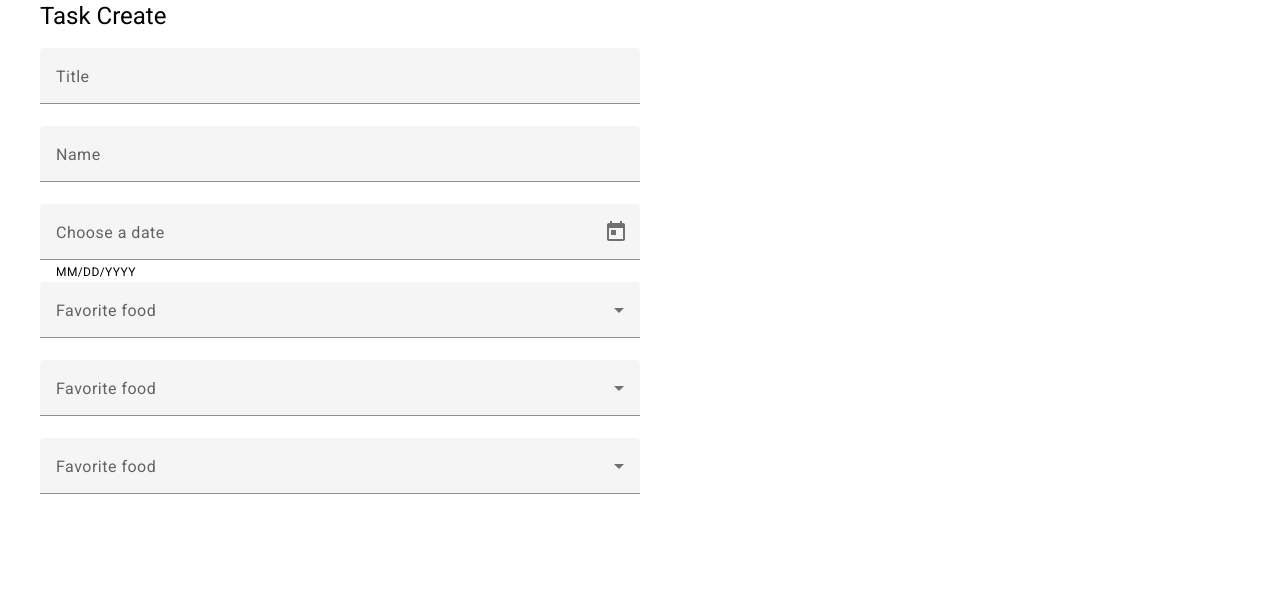
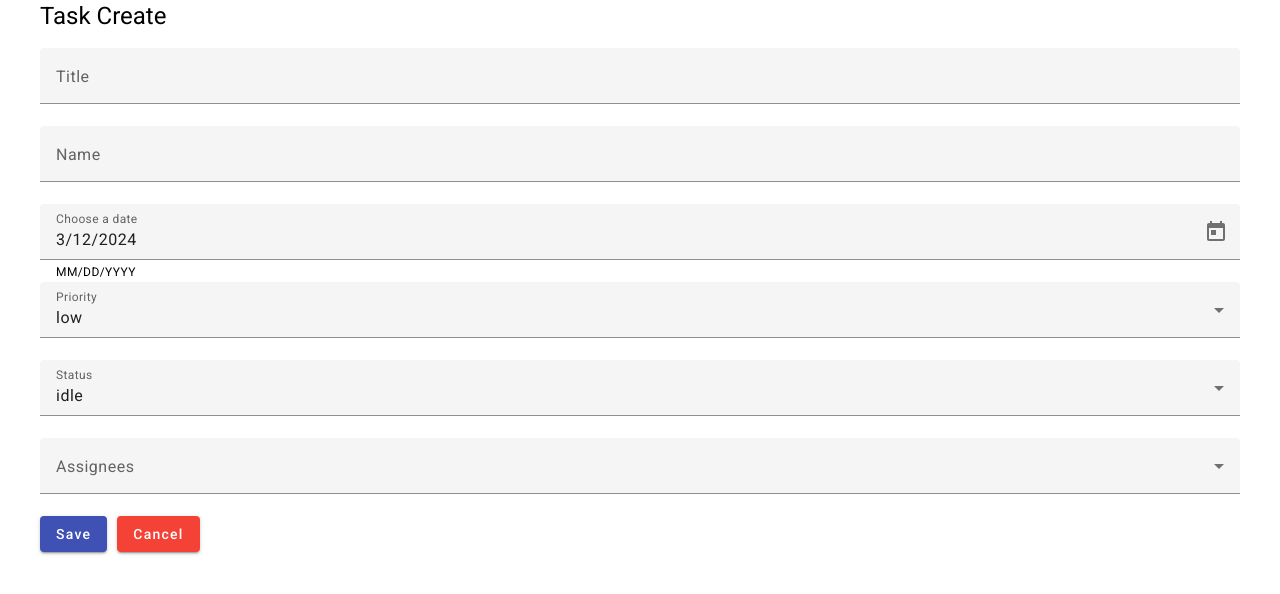
Before and after one commit to spnikit/EffectiveMobile, an Angular app: page /create in a window 1280 px wide. Shown: the top 594 px of the page. Built offline with nearby package versions, Linux system fonts and the light colour scheme.

Commit message:
create task complete

```diff
--- /dev/null
+++ b/src/app/models/constants.ts
@@ -0,0 +1,16 @@
+import { Assignee, TaskPriority, TaskStatus } from './task.model';
+
+export const TASK_PRIORITY: TaskPriority[] = ['low', 'medium', 'high'];
+export const TASK_STATUS: TaskStatus[] = ['idle', 'in-progress', 'done'];
+export const ASSIGNEES: Assignee[] = [
+  { id: '1', name: 'John Doe' },
+  { id: '7', name: 'Olivia Martinez' },
+  { id: '2', name: 'Jane Smith' },
+  { id: '3', name: 'Alice Johnson' },
+  { id: '4', name: 'Bob Williams' },
+  { id: '5', name: 'Eva Brown' },
+  { id: '6', name: 'Michael Wilson' },
+  { id: '8', name: 'William Jones' },
+  { id: '9', name: 'Sophia Garcia' },
+  { id: '10', name: 'Liam Brown' },
+];
--- a/src/app/models/task.model.ts
+++ b/src/app/models/task.model.ts
@@ -13,8 +13,8 @@ export interface Assignee {
   name: string;
 }
 
-type TaskPriority = `${TaskPriorityEnum}`;
-type TaskStatus = `${TaskStatusEnum}`;
+export type TaskPriority = `${TaskPriorityEnum}`;
+export type TaskStatus = `${TaskStatusEnum}`;
 
 export enum TaskPriorityEnum {
   low = 'low',
--- a/src/app/pages/main/main.component.scss
+++ b/src/app/pages/main/main.component.scss
@@ -1,7 +1,8 @@
 :host {
   display: block;
-  margin: 0 auto;
+  margin: 0 auto 20px;
   max-width: 1200px;
+  overflow-y: auto;
 }
 
 .task-create {
--- a/src/app/pages/task-create/task-create.component.html
+++ b/src/app/pages/task-create/task-create.component.html
@@ -1,47 +1,65 @@
 <h1>Task Create</h1>
 
+<form [formGroup]="form" (ngSubmit)="onSave()" class="create-form">
   <mat-form-field>
     <mat-label>Title</mat-label>
-  <input matInput>
+    <input formControlName="title" matInput>
   </mat-form-field>
 
   <mat-form-field>
     <mat-label>Name</mat-label>
-  <input matInput>
+    <input formControlName="name" matInput>
   </mat-form-field>
 
   <!--DATE PICKER-->
   <mat-form-field>
     <mat-label>Choose a date</mat-label>
-  <input matInput [matDatepicker]="picker">
+    <input formControlName="dueDate" matInput [matDatepicker]="picker">
     <mat-hint>MM/DD/YYYY</mat-hint>
     <mat-datepicker-toggle matIconSuffix [for]="picker"></mat-datepicker-toggle>
     <mat-datepicker #picker></mat-datepicker>
   </mat-form-field>
 
   <mat-form-field>
-  <mat-label>Favorite food</mat-label>
-  <mat-select>
-    @for (food of [1, 2, 3]; track food) {
-      <mat-option [value]="food">{{ food }}</mat-option>
+    <mat-label>Priority</mat-label>
+    <mat-select formControlName="priority">
+      @for (val of priority; track val) {
+        <mat-option [value]="val">{{ val }}</mat-option>
       }
     </mat-select>
   </mat-form-field>
 
   <mat-form-field>
-  <mat-label>Favorite food</mat-label>
-  <mat-select>
-    @for (food of [1, 2, 3]; track food) {
-      <mat-option [value]="food">{{ food }}</mat-option>
+    <mat-label>Status</mat-label>
+    <mat-select formControlName="status">
+      @for (val of status; track val) {
+        <mat-option [value]="val">{{ val }}</mat-option>
       }
     </mat-select>
   </mat-form-field>
 
   <mat-form-field>
-  <mat-label>Favorite food</mat-label>
-  <mat-select>
-    @for (food of [1, 2, 3]; track food) {
-      <mat-option [value]="food">{{ food }}</mat-option>
+    <mat-label>Assignees</mat-label>
+    <mat-select formControlName="assignees" multiple>
+      @for (assignee of assignees; track assignee.id) {
+        <mat-option [value]="assignee">{{ assignee.name }}</mat-option>
       }
     </mat-select>
   </mat-form-field>
+
+  <div class="actions">
+    <button
+      mat-raised-button
+      color="primary"
+      class="task-create"
+    >Save
+    </button>
+    <button
+      (click)="onCancel()"
+      mat-raised-button
+      color="warn"
+      class="task-create"
+    >Cancel
+    </button>
+  </div>
+</form>
--- a/src/app/pages/task-create/task-create.component.scss
+++ b/src/app/pages/task-create/task-create.component.scss
@@ -1,5 +1,13 @@
 :host {
+  max-width: 600px;
+}
+
+.create-form {
   display: flex;
   flex-direction: column;
-  max-width: 600px;
 }
+
+.actions {
+  display: flex;
+  column-gap: 10px;
+}
--- a/src/app/pages/task-create/task-create.component.ts
+++ b/src/app/pages/task-create/task-create.component.ts
@@ -1,4 +1,4 @@
-import { Component } from '@angular/core';
+import { Component, inject } from '@angular/core';
 import { MatDatepickerModule } from '@angular/material/datepicker';
 import {
   MatFormField,
@@ -7,8 +7,19 @@ import {
 } from '@angular/material/form-field';
 import { MatInput, MatInputModule } from '@angular/material/input';
 import { MatSelectModule } from '@angular/material/select';
-import { FormsModule } from '@angular/forms';
+import { FormBuilder, FormsModule, ReactiveFormsModule } from '@angular/forms';
 import { provideNativeDateAdapter } from '@angular/material/core';
+import { MatButton } from '@angular/material/button';
+import {
+  Assignee,
+  Task,
+  TaskPriority,
+  TaskPriorityEnum,
+  TaskStatus,
+  TaskStatusEnum,
+} from '../../models/task.model';
+import { ASSIGNEES, TASK_PRIORITY, TASK_STATUS } from '../../models/constants';
+import { TaskService } from '../../services/task.service';
 
 @Component({
   selector: 'app-task-create',
@@ -22,10 +33,43 @@ import { provideNativeDateAdapter } from '@angular/material/core';
     MatDatepickerModule,
     MatSelectModule,
     FormsModule,
+    MatButton,
+    ReactiveFormsModule,
   ],
   providers: [provideNativeDateAdapter()],
 
   templateUrl: './task-create.component.html',
   styleUrl: './task-create.component.scss',
 })
-export class TaskCreateComponent {}
+export class TaskCreateComponent {
+  #fb = inject(FormBuilder);
+  #taskService = inject(TaskService);
+  priority: TaskPriority[] = TASK_PRIORITY;
+  status: TaskStatus[] = TASK_STATUS;
+  assignees: Assignee[] = ASSIGNEES;
+
+  form = this.#fb.nonNullable.group({
+    title: '',
+    name: '',
+    dueDate: new Date(),
+    priority: TaskPriorityEnum.low,
+    status: TaskStatusEnum.idle,
+    assignees: [],
+  });
+
+  onCancel() {
+    this.form.reset();
+  }
+
+  onSave() {
+    if (this.form.valid && this.form.touched) {
+      const task: Task = {
+        ...this.form.getRawValue(),
+        id: crypto.randomUUID(),
+        dueTo: this.form.getRawValue().dueDate.toLocaleString(),
+      };
+      this.#taskService.createTask(task);
+      this.form.reset();
+    }
+  }
+}
--- a/src/app/pages/task-details/task-details.component.html
+++ b/src/app/pages/task-details/task-details.component.html
@@ -1,10 +1,10 @@
 <h1>Task #{{ id }} Details</h1>
 
-<p>Title: {{ task.title }}</p>
-<p>Name: {{ task.name }}</p>
+<p>Title: {{ task.title || '--' }}</p>
+<p>Name: {{ task.name || '--' }}</p>
 <p>Due To: {{ task.dueTo | date }}</p>
-<p>Priority: {{ task.priority }}</p>
-<p>Status: {{ task.status }}</p>
+<p>Priority: {{ task.priority || '--' }}</p>
+<p>Status: {{ task.status || '--' }}</p>
 <p>Assignees:</p>
 <ul>
   @for (assignee of task.assignees; track assignee.id) {
--- a/src/app/pages/task-details/task-details.component.ts
+++ b/src/app/pages/task-details/task-details.component.ts
@@ -2,12 +2,12 @@ import { Component, inject, Input, OnInit } from '@angular/core';
 import { provideNativeDateAdapter } from '@angular/material/core';
 import { TaskService } from '../../services/task.service';
 import { Task } from '../../models/task.model';
-import {DatePipe, JsonPipe} from '@angular/common';
+import { DatePipe } from '@angular/common';
 
 @Component({
   selector: 'app-task-details',
   standalone: true,
-  imports: [JsonPipe, DatePipe],
+  imports: [DatePipe],
   providers: [provideNativeDateAdapter()],
   templateUrl: './task-details.component.html',
   styleUrl: './task-details.component.scss',
--- a/src/app/services/task.service.ts
+++ b/src/app/services/task.service.ts
@@ -14,7 +14,9 @@ export class TaskService {
     return this.taskStore().find((task) => task.id === taskID)!;
   }
 
-  createTask(task: Task) {}
+  createTask(task: Task) {
+    this.taskStore.update((store) => [task, ...store]);
+  }
 
   deleteTask(taskID: string) {}
 
```
Lines whose indentation alone changed are shown as unchanged.
